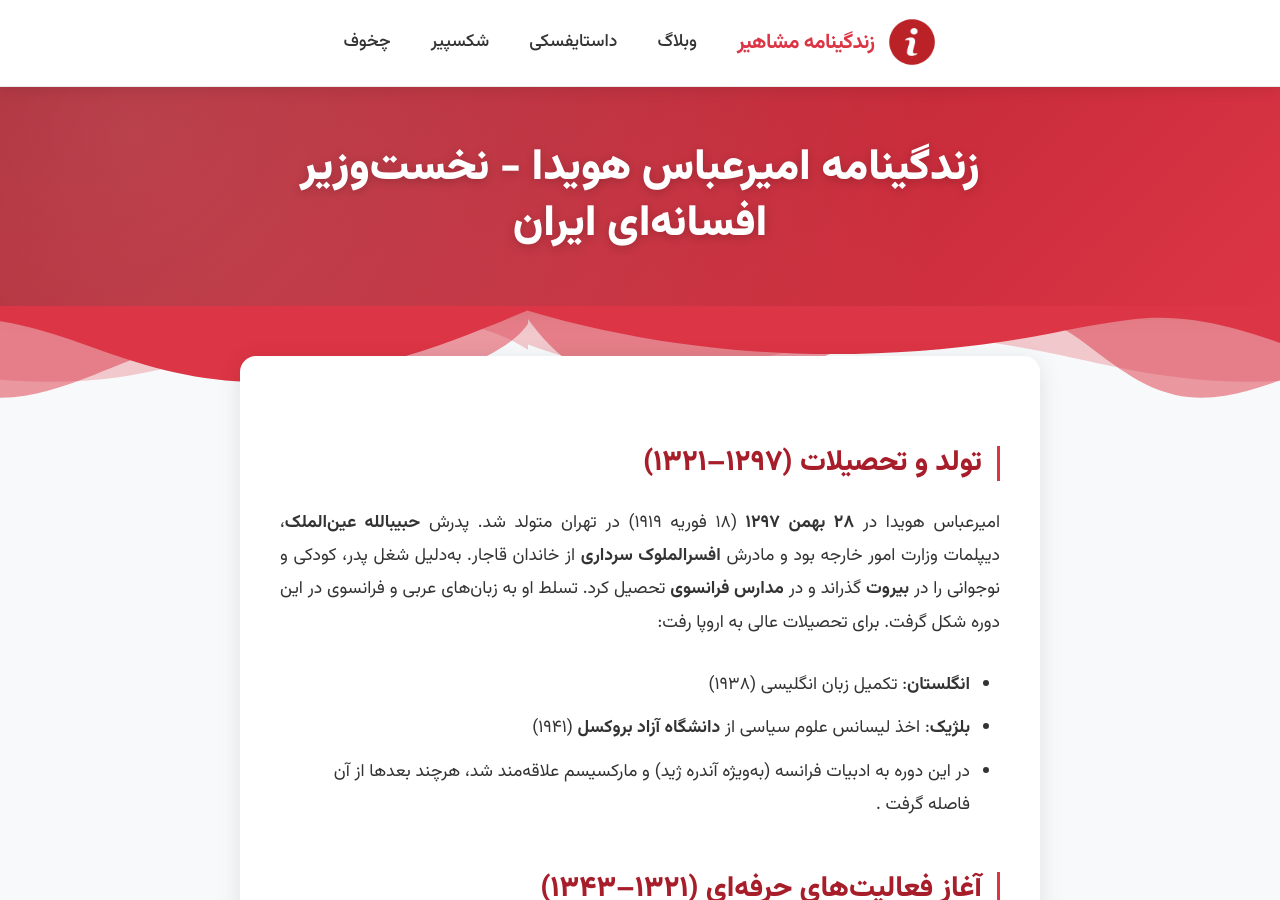
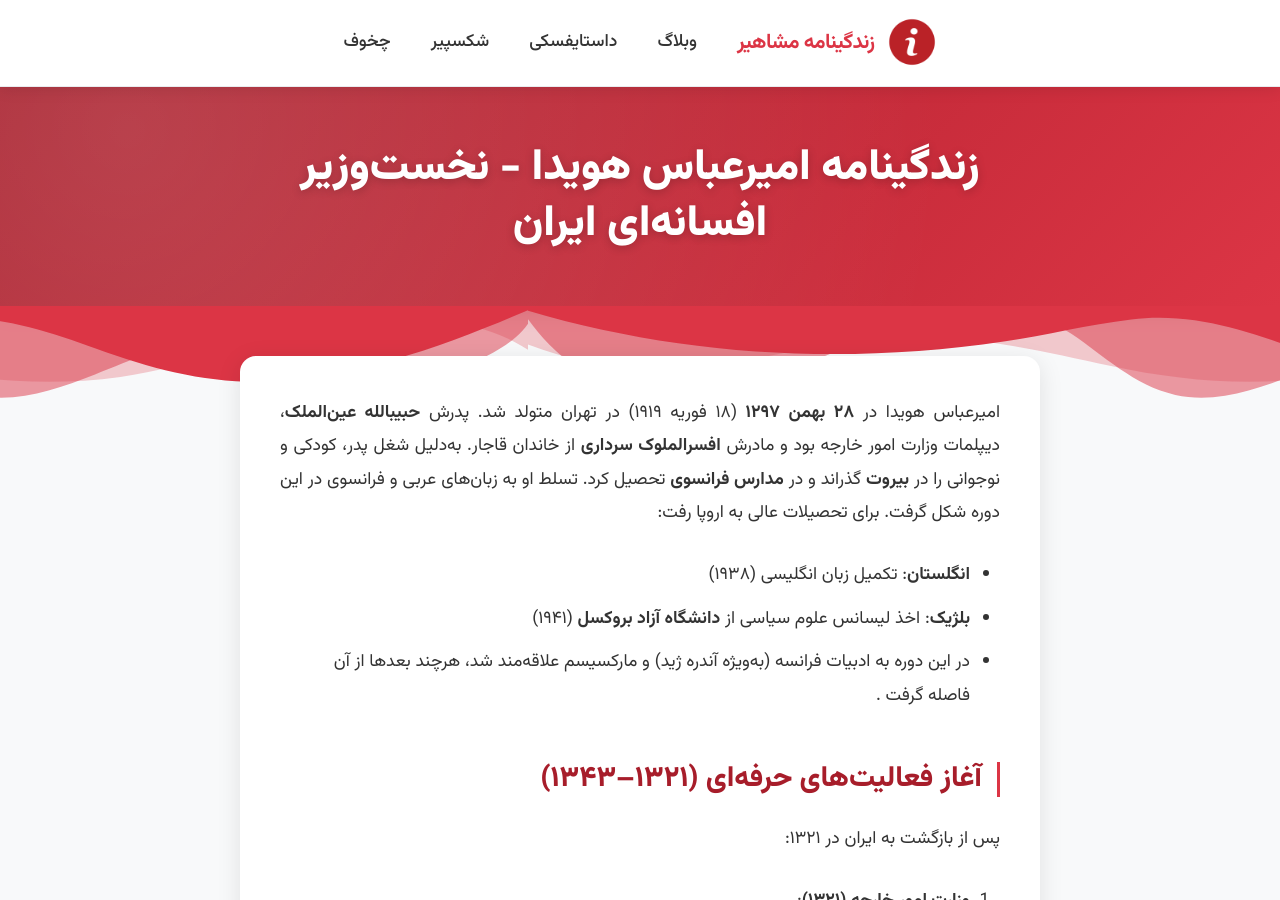
Before and after one commit to darkblog/darkblog.github.io, a Jekyll site: the page built from _posts/2025-6-28-23.md, in a window 1280 px wide and 900 px high. Built offline with Jekyll 4.4.1, drawn with Linux system fonts in a browser that asks for light colours.

Commit message:
Update 2025-6-28-23.md

```diff
--- a/_posts/2025-6-28-23.md
+++ b/_posts/2025-6-28-23.md
@@ -3,7 +3,6 @@ layout: post
 title: زندگینامه امیرعباس هویدا - نخست‌وزیر افسانه‌ای ایران
 ---
 
-## تولد و تحصیلات (۱۲۹۷–۱۳۲۱)
 امیرعباس هویدا در **۲۸ بهمن ۱۲۹۷** (۱۸ فوریه ۱۹۱۹) در تهران متولد شد. پدرش **حبیبالله عین‌الملک**، دیپلمات وزارت امور خارجه بود و مادرش **افسرالملوک سرداری** از خاندان قاجار. به‌دلیل شغل پدر، کودکی و نوجوانی را در **بیروت** گذراند و در **مدارس فرانسوی** تحصیل کرد. تسلط او به زبان‌های عربی و فرانسوی در این دوره شکل گرفت. برای تحصیلات عالی به اروپا رفت:
 - **انگلستان**: تکمیل زبان انگلیسی (۱۹۳۸)
 - **بلژیک**: اخذ لیسانس علوم سیاسی از **دانشگاه آزاد بروکسل** (۱۹۴۱)
```
